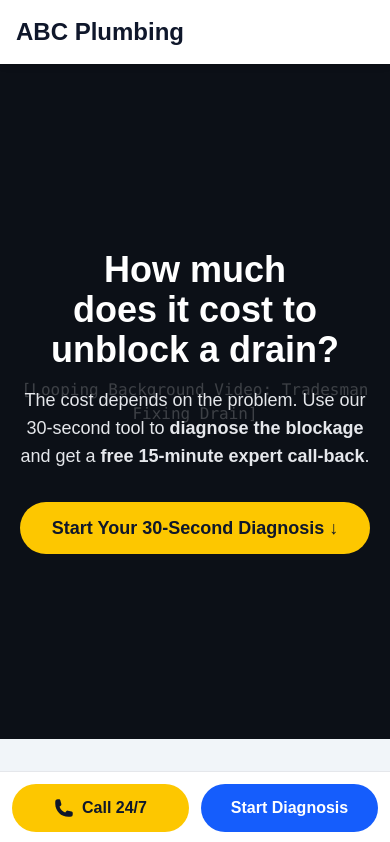
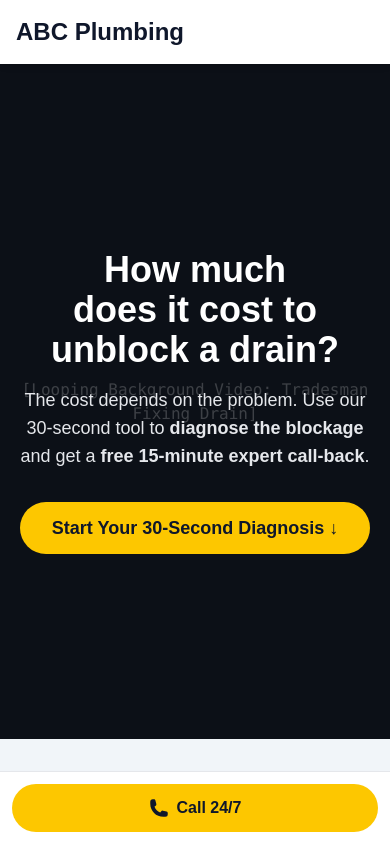
Before and after one commit to MankweAI/effluentic, a Next.js app: page /spokes/blocked-drain-diagnostic in a window 390 px wide. Shown: the top 842 px of the page. Built offline with nearby package versions, Linux system fonts and the light colour scheme.

Commit message:
added features for drain-blockage web demo

```diff
--- a/src/app/spokes/blocked-drain-diagnostic/page.js
+++ b/src/app/spokes/blocked-drain-diagnostic/page.js
@@ -522,7 +522,7 @@ export default function BlockedDrainDiagnosticPage() {
       </footer>
 
       {/* --- NEW: Sticky Mobile "Panic Bar" --- */}
-      <div className="md:hidden fixed bottom-0 left-0 right-0 z-50 bg-white p-3 border-t border-gray-200 shadow-lg grid grid-cols-2 gap-3">
+      <div className="md:hidden fixed bottom-0 left-0 right-0 z-50 bg-white p-3 border-t border-gray-200 shadow-lg grid grid-cols-0 gap-3">
         <a
           href="tel:082-555-1234"
           className="flex items-center justify-center gap-2 bg-yellow-400 text-slate-900 font-bold py-3 px-4 rounded-full transition-all transform hover:scale-105"
@@ -530,12 +530,7 @@ export default function BlockedDrainDiagnosticPage() {
           <PhoneIcon className="h-5 w-5" />
           Call 24/7
         </a>
-        <a
-          href="#diagnostic-tool"
-          className="flex items-center justify-center bg-blue-600 text-white font-bold py-3 px-4 rounded-full transition-all transform hover:scale-105"
-        >
-          Start Diagnosis
-        </a>
+
       </div>
 
       {/* We need this style for the fade-in animation */}
```
Also changed, not shown: 1 other file (tests, documents, lock files or other folders).
